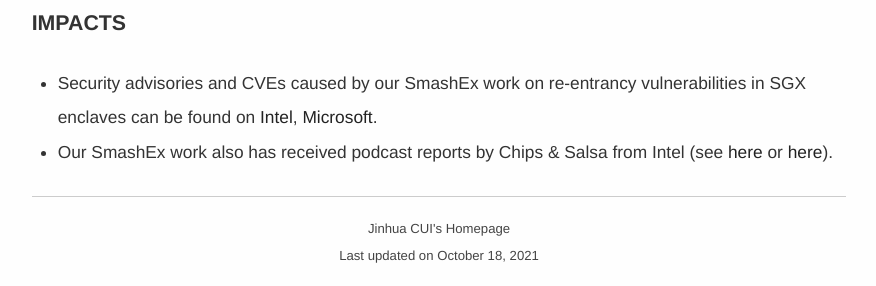
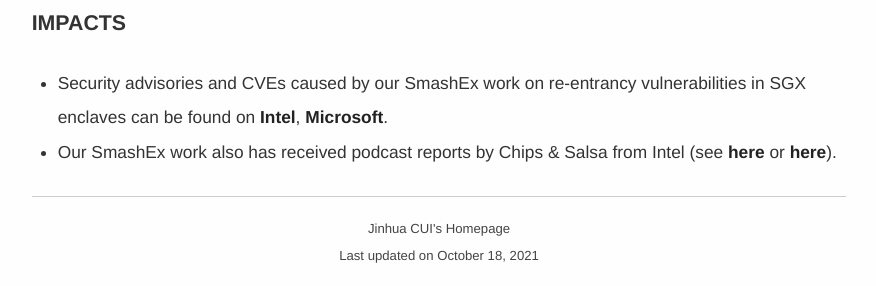
Before and after one commit to cimcs/cimcs.github.io, a Jekyll site: the page built from research.md, in a window 1280 px wide. Shown: the part 1296-1582 px from the top of the page, without its empty margins (201-1077 px from the left). Built offline with Jekyll 4.4.1, drawn with Linux system fonts in a browser that asks for light colours; comment, search, counter and statistics services are not loaded.

```diff
--- a/research.md
+++ b/research.md
@@ -333,5 +333,5 @@ Jump to **[Publications](#peer-reviewed-publications)**, <!-- [Thesis](#doctoral
 
 
 ## Impacts
-- Security advisories and CVEs caused by our SmashEx work on re-entrancy vulnerabilities in SGX enclaves can be found on [Intel](https://www.intel.com/content/www/us/en/security-center/advisory/intel-sa-00548.html), [Microsoft](https://msrc.microsoft.com/update-guide/vulnerability/CVE-2021-33767).
-- Our SmashEx work also has received podcast reports by Chips & Salsa from Intel (see [here](https://blogs.intel.com/technology/2021/10/intel-security-advisories-for-october-2021/) or [here](https://youtu.be/YnDeOhTXjqg)).
+- Security advisories and CVEs caused by our SmashEx work on re-entrancy vulnerabilities in SGX enclaves can be found on [**Intel**](https://www.intel.com/content/www/us/en/security-center/advisory/intel-sa-00548.html), [**Microsoft**](https://msrc.microsoft.com/update-guide/vulnerability/CVE-2021-33767).
+- Our SmashEx work also has received podcast reports by Chips & Salsa from Intel (see [**here**](https://blogs.intel.com/technology/2021/10/intel-security-advisories-for-october-2021/) or [**here**](https://youtu.be/YnDeOhTXjqg)).
```
